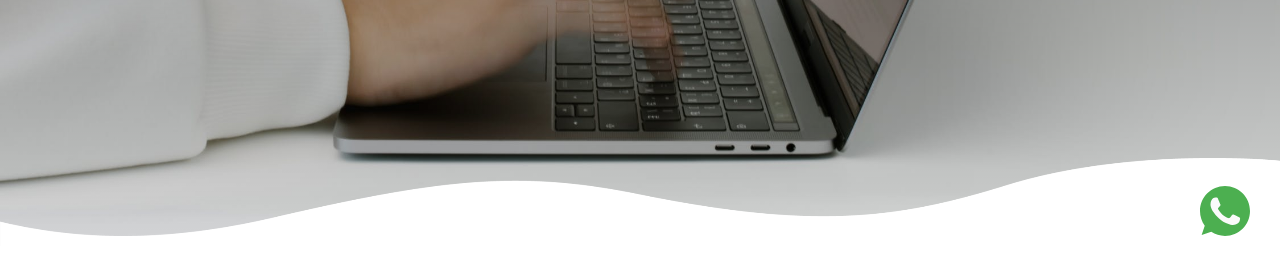
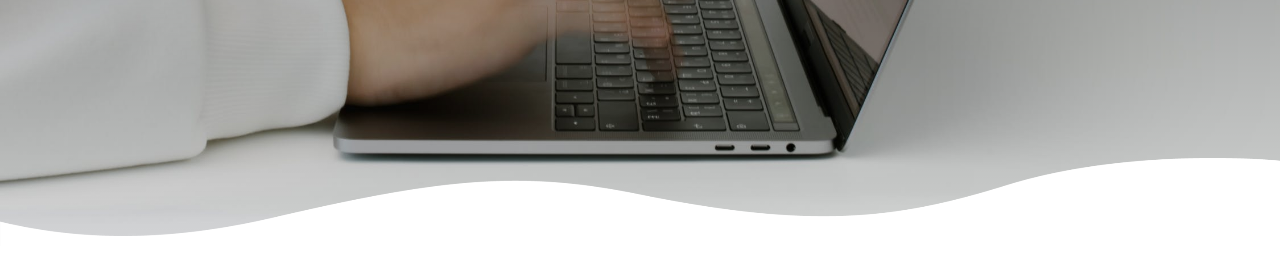
Before and after one commit to ElizaDK/portfolio-cv, a plain HTML site: page index.html in a window 1280 px wide. Shown: the part 542-800 px from the top of the page. Drawn offline with Linux system fonts and the light colour scheme.

Commit message:
commit change whats

```diff
--- a/index.html
+++ b/index.html
@@ -117,11 +117,7 @@
         </div>
     </section>
 
-    <a href="https://wa.me/351961545206"
-    target="_blank"
-    style="position:fixed;bottom:20px;right:30px;">
-    <svg enable-background="new 0 0 512 512" width="50" height="50" version="1.1" viewBox="0 0 512 512" xml:space="preserve" xmlns="http://www.w3.org/2000/svg"><path d="M256.064,0h-0.128l0,0C114.784,0,0,114.816,0,256c0,56,18.048,107.904,48.736,150.048l-31.904,95.104  l98.4-31.456C155.712,496.512,204,512,256.064,512C397.216,512,512,397.152,512,256S397.216,0,256.064,0z" fill="#4CAF50"/><path d="m405.02 361.5c-6.176 17.44-30.688 31.904-50.24 36.128-13.376 2.848-30.848 5.12-89.664-19.264-75.232-31.168-123.68-107.62-127.46-112.58-3.616-4.96-30.4-40.48-30.4-77.216s18.656-54.624 26.176-62.304c6.176-6.304 16.384-9.184 26.176-9.184 3.168 0 6.016 0.16 8.576 0.288 7.52 0.32 11.296 0.768 16.256 12.64 6.176 14.88 21.216 51.616 23.008 55.392 1.824 3.776 3.648 8.896 1.088 13.856-2.4 5.12-4.512 7.392-8.288 11.744s-7.36 7.68-11.136 12.352c-3.456 4.064-7.36 8.416-3.008 15.936 4.352 7.36 19.392 31.904 41.536 51.616 28.576 25.44 51.744 33.568 60.032 37.024 6.176 2.56 13.536 1.952 18.048-2.848 5.728-6.176 12.8-16.416 20-26.496 5.12-7.232 11.584-8.128 18.368-5.568 6.912 2.4 43.488 20.48 51.008 24.224 7.52 3.776 12.48 5.568 14.304 8.736 1.792 3.168 1.792 18.048-4.384 35.52z" fill="#FAFAFA"/></svg>
-    </a>
+
 
 
 
```
